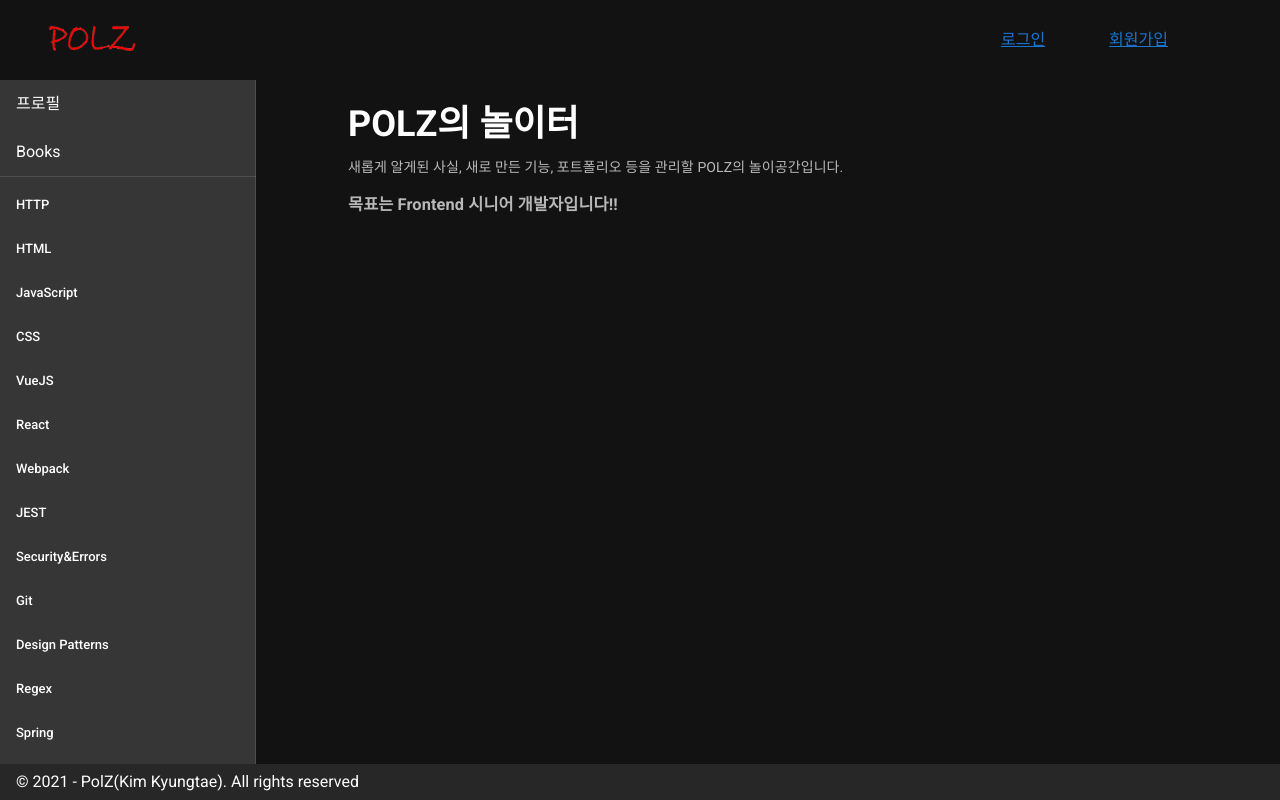
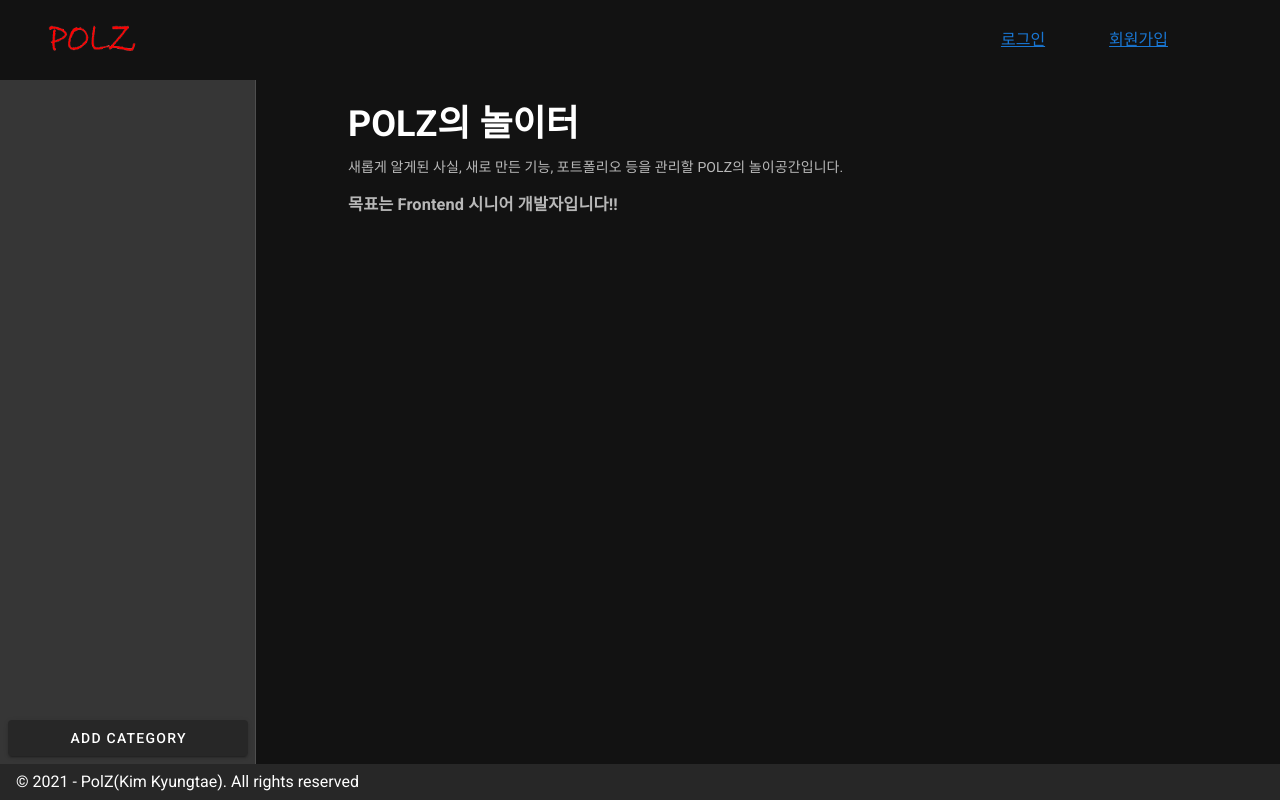
Before and after one commit to korkt-kim/myBlog, a Nuxt app: page / in a window 1280 px wide. Built offline with nearby package versions, Linux system fonts and the light colour scheme.

Commit message:
create inputDialog on navigation bar and use slot tags for dialogs
- slot tag 이용하여 dialog 템플릿 handle
- navigation bar 에 add category button 생성

```diff
--- /dev/null
+++ b/components/InputDialog.vue
@@ -0,0 +1,36 @@
+<template>
+  <v-dialog v-model="isOpened" persistent max-width="500">
+    <v-card>
+      <v-card-title class="text-h5 grey lighten-2">
+        <slot name="title"> </slot>
+      </v-card-title>
+      <v-list dense nav>
+        <v-list-item>
+          <v-list-item-content>
+            <slot name="main"></slot>
+          </v-list-item-content>
+        </v-list-item>
+      </v-list>
+
+      <v-card-actions class="justify-end">
+        <v-btn text @click="onClickSubmit">Submit</v-btn>
+      </v-card-actions>
+    </v-card>
+  </v-dialog>
+</template>
+
+<script>
+export default {
+  props: {
+    isOpened: {
+      type: Boolean,
+      default: false
+    }
+  },
+  methods: {
+    onClickSubmit() {
+      this.$emit("onClickSubmit");
+    }
+  }
+};
+</script>
--- a/components/MessageDialog.vue
+++ b/components/MessageDialog.vue
@@ -2,15 +2,11 @@
   <v-dialog v-model="isOpened" persistent max-width="500">
     <v-card>
       <v-card-title class="text-h5 grey lighten-2">
-        <slot name="title">
-          {{ title }}
-        </slot>
+        <slot name="title"> </slot>
       </v-card-title>
 
       <v-card-text>
-        <slot name="main">
-          {{ content }}
-        </slot>
+        <slot name="main"> </slot>
       </v-card-text>
 
       <v-divider></v-divider>
@@ -28,23 +24,22 @@
 </template>
 
 <script>
+import { mapMutations } from "vuex";
 export default {
   props: {
     isOpened: {
       type: Boolean,
       default: false
-    },
-    title: {
-      type: String
-    },
-    content: {
-      thpe: String
     }
   },
   methods: {
     onClickOK() {
       this.$emit("clickOK");
-    }
+      this.closeDialog();
+    },
+    ...mapMutations({
+      closeDialog: "messageDialog/closeDialog"
+    })
   }
 };
 </script>
--- a/components/Navigation.vue
+++ b/components/Navigation.vue
@@ -1,35 +1,33 @@
 <template>
   <v-navigation-drawer permanent absolute>
-    <v-list-item v-for="item in personal" :key="item.title" link>
-      <v-list-item-content>
-        <v-list-item-title>{{ item.title }}</v-list-item-title>
-      </v-list-item-content>
-    </v-list-item>
-    <v-divider></v-divider>
-
     <v-list dense nav>
-      <v-list-item v-for="item in technical" :key="item.title" link>
+      <v-list-item v-for="item in items" :key="item.title" link>
         <v-list-item-content>
           <v-list-item-title>{{ item.title }}</v-list-item-title>
         </v-list-item-content>
       </v-list-item>
     </v-list>
+    <template v-slot:append>
+      <div class="pa-2">
+        <v-btn block @click="onClickAddCategory">
+          add category
+        </v-btn>
+      </div>
+    </template>
   </v-navigation-drawer>
 </template>
 <script>
 export default {
   props: {
-    personal: {
-      type: Array,
-      default: () => []
-    },
-    technical: {
+    items: {
       type: Array,
       default: () => []
     }
   },
-  data() {
-    return {};
+  methods: {
+    onClickAddCategory() {
+      this.$emit("onClickAddCategory");
+    }
   }
 };
 </script>
--- a/layouts/auth.vue
+++ b/layouts/auth.vue
@@ -1,36 +1,29 @@
 <template>
   <v-app dark>
-    <MessageDialog
-      :isOpened="isOpened"
-      :title="title"
-      :content="content"
-      v-on:clickOK="closeDialog"
-    ></MessageDialog>
+    <MessageDialog :isOpened="isOpened">
+      <template v-slot:title>
+        {{ title }}
+      </template>
+      <template v-slot:main>
+        {{ content }}
+      </template>
+    </MessageDialog>
+
     <Header />
     <nuxt />
   </v-app>
 </template>
 
 <script>
-import { mapState, mapMutations } from "vuex";
+import { mapState } from "vuex";
 
 export default {
-  data() {
-    return {
-      dialog: false
-    };
-  },
   computed: {
-    ...mapState("dialog", {
+    ...mapState("messageDialog", {
       isOpened: state => state.isOpened,
       title: state => state.title,
       content: state => state.content
     })
-  },
-  methods: {
-    ...mapMutations({
-      closeDialog: "dialog/closeDialog"
-    })
   }
 };
 </script>
--- a/layouts/default.vue
+++ b/layouts/default.vue
@@ -1,18 +1,29 @@
 <template>
   <v-app dark>
-    <MessageDialog
-      :isOpened="isOpened"
-      :title="title"
-      :content="content"
-      v-on:clickOK="closeDialog"
-    ></MessageDialog>
+    <InputDialog
+      id="addCategory"
+      :isOpened="inputDialogOpened"
+      @onClickSubmit="closeInputDialog"
+    >
+      <template v-slot:title>
+        Add Category
+      </template>
+      <template v-slot:main>
+        <v-text-field label="category name"></v-text-field>
+      </template>
+    </InputDialog>
+    <MessageDialog :isOpened="isOpened">
+      <template v-slot:title>
+        {{ title }}
+      </template>
+      <template v-slot:main>
+        {{ content }}
+      </template>
+    </MessageDialog>
     <Header />
     <v-main>
       <v-container fluid>
-        <Navigation
-          :personal="navigationItems.personal"
-          :technical="navigationItems.technical"
-        />
+        <Navigation @onClickAddCategory="openInputDialog" />
         <Nuxt />
       </v-container>
     </v-main>
@@ -21,47 +32,52 @@
 </template>
 
 <script>
-import { mapState, mapMutations } from "vuex";
+import { mapState } from "vuex";
 export default {
   data() {
     return {
+      inputDialogOpened: false,
       navigationItems: {
         personal: [
-          { title: "프로필", icon: "mdi-view-dashboard" },
-          { title: "Books" }
+          // { title: "프로필", icon: "mdi-view-dashboard" },
+          // { title: "Books" }
         ],
         technical: [
-          { title: "HTTP" },
-          { title: "HTML" },
-          { title: "JavaScript" },
-          { title: "CSS" },
-          { title: "VueJS" },
-          { title: "React" },
-          { title: "Webpack" },
-          { title: "JEST" },
-          { title: "Security&Errors" },
-          { title: "Git" },
-          { title: "Design Patterns" },
-          { title: "Regex" },
-          { title: "Spring" },
-          { title: "Browser" },
-          { title: "기타" },
-          { title: "오답노트" }
+          // { title: "HTTP" },
+          // { title: "HTML" },
+          // { title: "JavaScript" },
+          // { title: "CSS" },
+          // { title: "VueJS" },
+          // { title: "React" },
+          // { title: "Webpack" },
+          // { title: "JEST" },
+          // { title: "Security&Errors" },
+          // { title: "Git" },
+          // { title: "Design Patterns" },
+          // { title: "Regex" },
+          // { title: "Spring" },
+          // { title: "Browser" },
+          // { title: "기타" },
+          // { title: "오답노트" }
         ]
       }
     };
   },
   computed: {
-    ...mapState("dialog", {
+    ...mapState("messageDialog", {
       isOpened: state => state.isOpened,
       title: state => state.title,
       content: state => state.content
     })
   },
   methods: {
-    ...mapMutations({
-      closeDialog: "dialog/closeDialog"
-    })
+    openInputDialog() {
+      console.log("asdf");
+      this.inputDialogOpened = true;
+    },
+    closeInputDialog() {
+      this.inputDialogOpened = false;
+    }
   }
 };
 </script>
--- a/pages/login.vue
+++ b/pages/login.vue
@@ -14,6 +14,7 @@
 import { login } from "~/apis/auth";
 import { setCookie } from "~/utils/cookie";
 import { mapMutations } from "vuex";
+
 export default {
   layout: "auth",
   data() {
@@ -46,7 +47,7 @@ export default {
       }
     },
     ...mapMutations({
-      openDialog: "dialog/openDialog"
+      openDialog: "messageDialog/openDialog"
     })
   }
 };
--- a/pages/signup.vue
+++ b/pages/signup.vue
@@ -20,8 +20,8 @@
 
 <script>
 import { signup } from "~/apis/auth";
+import { mapMutations } from "vuex";
 
-import { mapMutations } from "vuex";
 export default {
   layout: "auth",
   data() {
@@ -65,7 +65,7 @@ export default {
       }
     },
     ...mapMutations({
-      openDialog: "dialog/openDialog"
+      openDialog: "messageDialog/openDialog"
     })
   }
 };
```
Also changed, not shown: pages/index.vue (+1 -8 lines), store/messageDialog.js (renamed from store/dialog.js).
